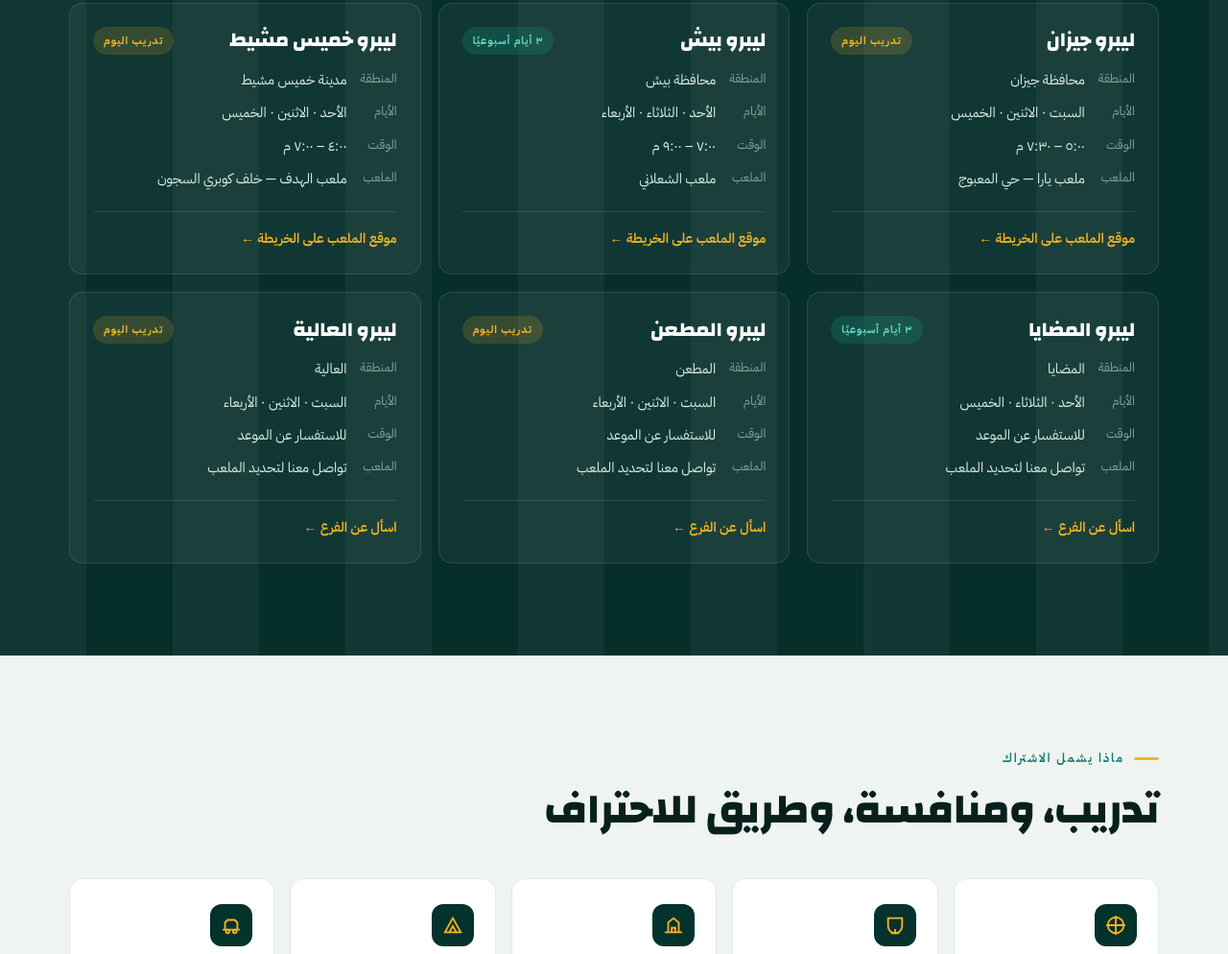
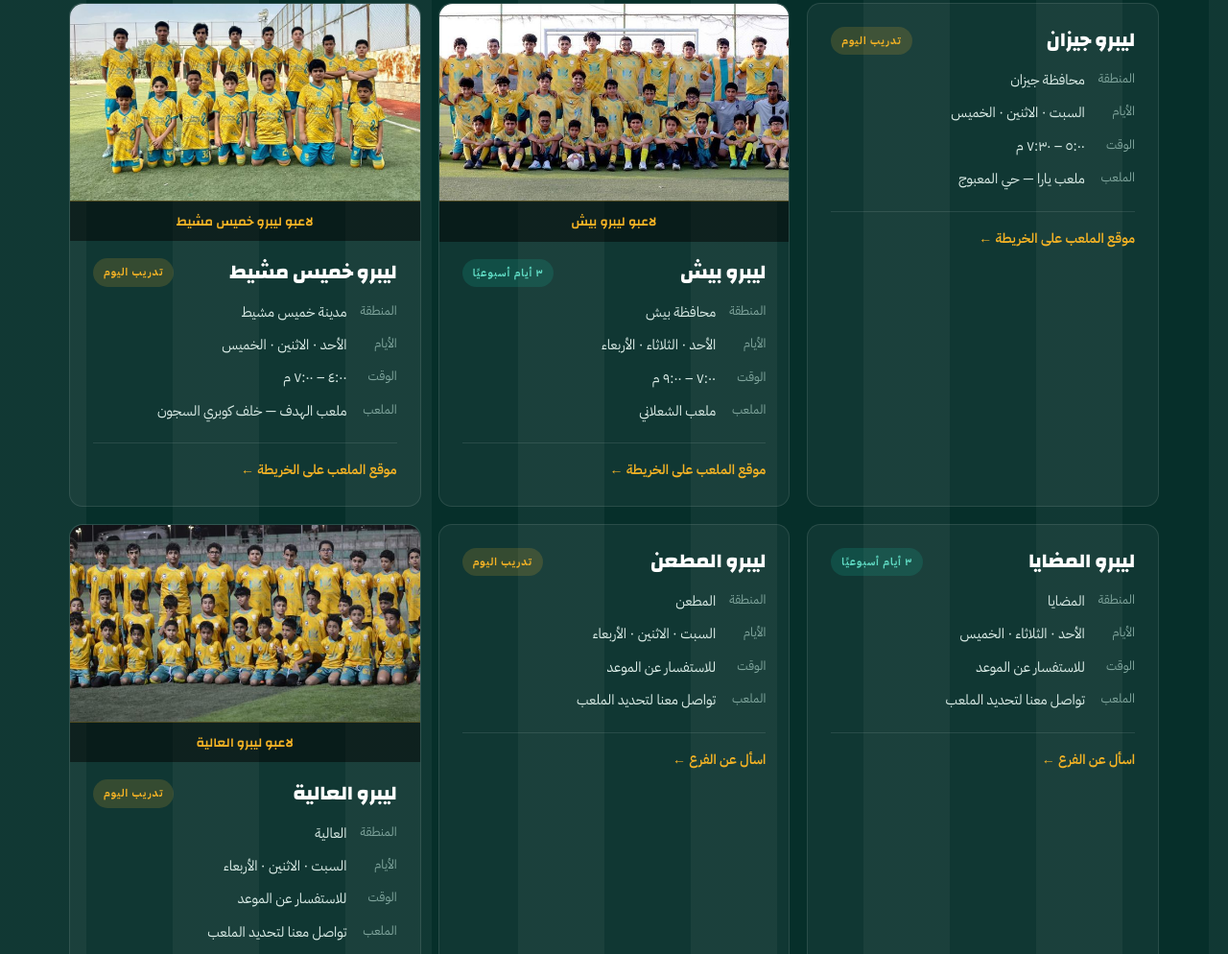
Before and after one commit to abu00salman/lipro, a plain HTML site: page index.html in a window 1280 px wide. Shown: the part 2539-3533 px from the top of the page at 96% size. Drawn offline with Linux system fonts and the light colour scheme; no server answers.

Commit message:
Add files via upload
اضافة صور لعيبة بعض الفروع

```diff
--- a/index.html
+++ b/index.html
@@ -366,6 +366,20 @@ section[id]{scroll-margin-top:calc(var(--topbar-h) + 14px)}
   border-radius:var(--r);padding:24px;transition:.22s;display:flex;flex-direction:column;
 }
 .bcard:hover{background:rgba(255,255,255,.08);border-color:rgba(245,179,37,.45);transform:translateY(-4px)}
+.bcard__photo{
+  margin:-24px -24px 18px;border-radius:var(--r) var(--r) 0 0;overflow:hidden;
+  background:rgba(0,0,0,.25);
+}
+.bcard__photo img{
+  display:block;width:100%;height:auto;aspect-ratio:16/9;object-fit:cover;
+  transition:transform .5s ease;
+}
+.bcard:hover .bcard__photo img{transform:scale(1.045)}
+.bcard__photo figcaption{
+  font-family:var(--display);font-weight:600;font-size:13.5px;text-align:center;
+  color:var(--gold);background:rgba(0,0,0,.32);
+  padding:9px 12px;border-top:1px solid rgba(245,179,37,.28);
+}
 .bcard__top{display:flex;align-items:center;justify-content:space-between;gap:10px;margin-bottom:14px}
 .bcard h3{font-size:21px}
 .pill{font-size:11px;font-weight:700;letter-spacing:.08em;padding:5px 11px;border-radius:999px}
@@ -570,6 +584,8 @@ section[id]{scroll-margin-top:calc(var(--topbar-h) + 14px)}
   /* الفروع */
   .grid-branches{gap:14px;margin-top:30px}
   .bcard{padding:20px 18px}
+  .bcard__photo{margin:-20px -18px 15px}
+  .bcard__photo figcaption{font-size:12.5px;padding:8px 10px}
   .bcard h3{font-size:19px}
   .bcard dl{font-size:14px;gap:7px 12px}
   .bcard dt{font-size:12.5px}
@@ -979,25 +995,25 @@ section[id]{scroll-margin-top:calc(var(--topbar-h) + 14px)}
 /* ===== بيانات الفروع ===== */
 /* days: 0=الأحد 1=الاثنين 2=الثلاثاء 3=الأربعاء 4=الخميس 5=الجمعة 6=السبت */
 var BRANCHES = [
-  {name:"ليبرو جيزان", city:"محافظة جيزان", days:[6,1,4],
+  {name:"ليبرو جيزان", city:"محافظة جيزان", days:[6,1,4], photo:"",
    time:"٥:٠٠ – ٧:٣٠ م", venue:"ملعب يارا — حي المعبوج",
    map:"https://maps.app.goo.gl/jESBcXjSMu929TM19"},
 
-  {name:"ليبرو بيش", city:"محافظة بيش", days:[0,2,3],
+  {name:"ليبرو بيش", city:"محافظة بيش", days:[0,2,3], photo:"branch-bish.jpg",
    time:"٧:٠٠ – ٩:٠٠ م", venue:"ملعب الشعلاني",
    map:"https://maps.app.goo.gl/MTAYUm6TBtkUSArR7"},
 
-  {name:"ليبرو خميس مشيط", city:"مدينة خميس مشيط", days:[0,1,4],
+  {name:"ليبرو خميس مشيط", city:"مدينة خميس مشيط", days:[0,1,4], photo:"branch-khamis.jpg",
    time:"٤:٠٠ – ٧:٠٠ م", venue:"ملعب الهدف — خلف كوبري السجون",
    map:"https://maps.app.goo.gl/NnZYt67jBhQ2ktnu7"},
 
-  {name:"ليبرو المضايا", city:"المضايا", days:[0,2,4],
+  {name:"ليبرو المضايا", city:"المضايا", days:[0,2,4], photo:"",
    time:"للاستفسار عن الموعد", venue:"تواصل معنا لتحديد الملعب", map:""},
 
-  {name:"ليبرو المطعن", city:"المطعن", days:[6,1,3],
+  {name:"ليبرو المطعن", city:"المطعن", days:[6,1,3], photo:"",
    time:"للاستفسار عن الموعد", venue:"تواصل معنا لتحديد الملعب", map:""},
 
-  {name:"ليبرو العالية", city:"العالية", days:[6,1,3],
+  {name:"ليبرو العالية", city:"العالية", days:[6,1,3], photo:"branch-aliyah.jpg",
    time:"للاستفسار عن الموعد", venue:"تواصل معنا لتحديد الملعب", map:""}
 ];
 
@@ -1084,7 +1100,15 @@ BRANCHES.forEach(function(br){
   var trainsToday = br.days.indexOf(todayKey) > -1;
   var card = document.createElement("article");
   card.className = "bcard";
+  var teamName = br.name.replace(/^ليبرو\s*/, "");
   card.innerHTML =
+    (br.photo
+      ? '<figure class="bcard__photo">' +
+          '<img src="' + br.photo + '" alt="لاعبو ' + br.name + '" ' +
+          'width="900" height="506" loading="lazy" decoding="async">' +
+          '<figcaption>لاعبو ليبرو ' + teamName + '</figcaption>' +
+        '</figure>'
+      : '') +
     '<div class="bcard__top"><h3>' + br.name + '</h3>' +
       (trainsToday ? '<span class="pill pill--b">تدريب اليوم</span>'
                    : '<span class="pill pill--a">٣ أيام أسبوعيًا</span>') +
```
Also changed, not shown: branch-aliyah.jpg (added), branch-bish.jpg (added), branch-khamis.jpg (added).
